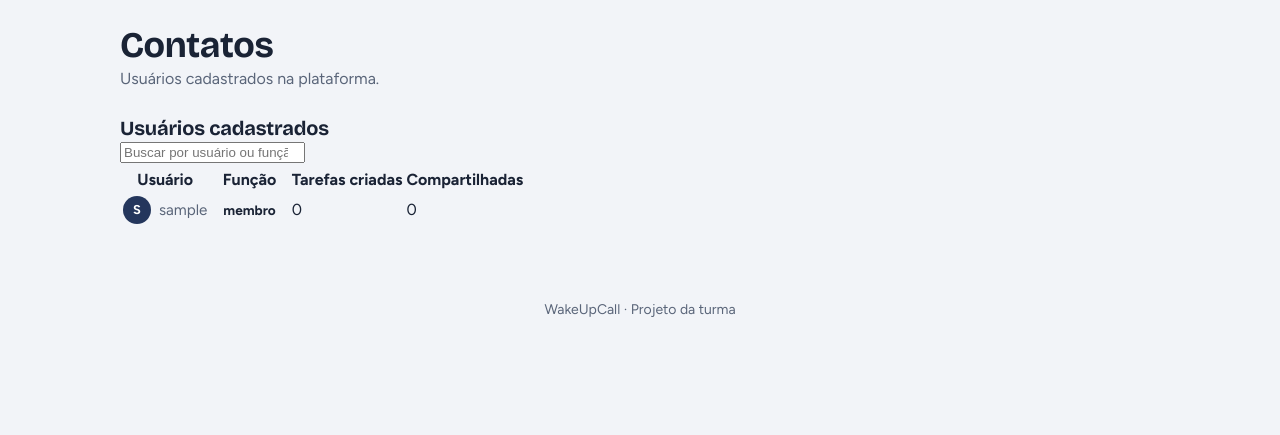
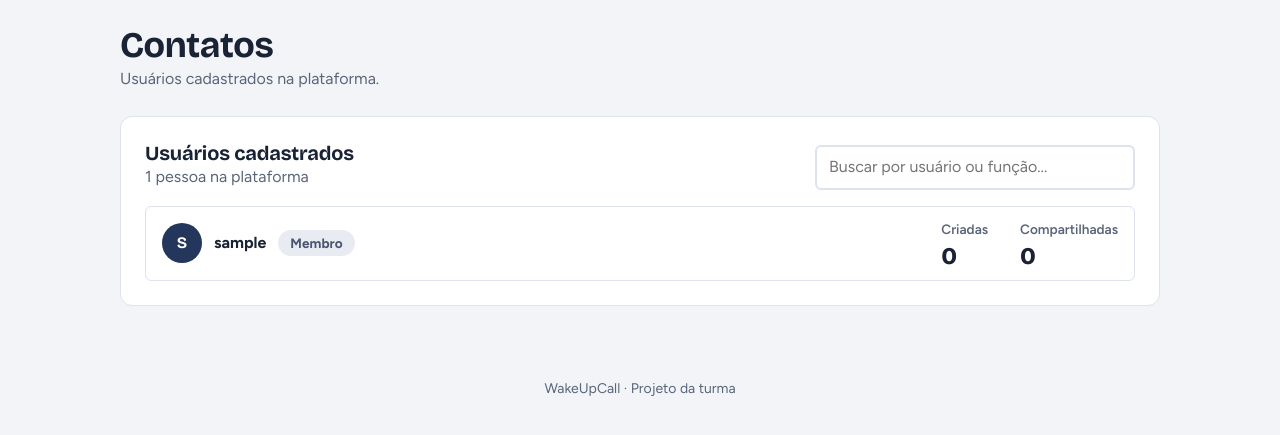
Before and after one commit to mateusalves-sheep/Wakeup-Call-Co_working, a Flask app: page /contatos in a window 1280 px wide. Shown: the part 65-500 px from the top of the page. Run offline with Flask 3, Linux system fonts and the light colour scheme; the visitor is signed in with stand-in values (Sample User, id 1); data comes from the database, SQL or seed files in the repository; data that the repository does not hold is empty.

Commit message:
Melhora a estilização da pagina de contatos

```diff
--- a/static/style.css
+++ b/static/style.css
@@ -398,16 +381,128 @@ a  { color: var(--st-fazendo); }
   font-weight: 600;
 }
 
-/* mensagens flash por categoria (se o backend usar "erro" / "sucesso") */
+/* mensagens flash (base.html): neutra por padrão, colorida por categoria */
+.alerta {
+  margin-bottom: var(--e3);
+  padding: var(--e3) var(--e4);
+  border: 1px solid var(--borda);
+  border-left: 5px solid var(--alvorada);
+  border-radius: var(--raio-p);
+  background: var(--superficie);
+  font-weight: 600;
+}
 .alerta--erro    { border-left-color: var(--st-atrasada);  background: var(--st-atrasada-bg); }
 .alerta--sucesso { border-left-color: var(--st-concluida); background: var(--st-concluida-bg); }
 
-/* formulário dentro do painel de login/registro: sem caixa dupla */
+/* formulário dentro do painel de login/cadastro: sem caixa dupla */
 .auth__painel .formulario { padding: 0; border: 0; max-width: none; }
 
-/* confirmação de exclusão sem JavaScript */
+/* confirmação de exclusão sem JavaScript (tarefa_form.html) */
 .exclusao { margin-top: var(--e4); max-width: 40rem; }
 .exclusao summary { list-style: none; cursor: pointer; }
 .exclusao summary::-webkit-details-marker { display: none; }
 .exclusao[open] summary { margin-bottom: var(--e3); }
 .exclusao p { margin-bottom: var(--e3); }
+
+/* 13. CONTATOS --------------------------------------------- */
+.contatos {
+  display: grid;
+  gap: var(--e4);
+  padding: var(--e4);
+  background: var(--superficie);
+  border: 1px solid var(--borda);
+  border-radius: var(--raio-g);
+}
+
+.contatos__topo {
+  display: flex;
+  flex-wrap: wrap;
+  align-items: flex-end;
+  justify-content: space-between;
+  gap: var(--e3);
+}
+.contatos__topo p { color: var(--texto-suave); }
+.contatos__busca { width: 100%; }
+
+.contatos__lista {
+  display: grid;
+  gap: var(--e2);
+  margin: 0;
+  padding: 0;
+  list-style: none;
+}
+
+/* cada contato: no celular, avatar + nome em cima e números embaixo */
+.contato {
+  display: grid;
+  grid-template-columns: auto 1fr;
+  align-items: center;
+  gap: var(--e3);
+  padding: var(--e3) var(--e4);
+  background: var(--superficie);
+  border: 1px solid var(--borda);
+  border-radius: var(--raio-p);
+}
+.contato:hover { border-color: var(--noite-2); }
+
+.contato__avatar {
+  display: grid;
+  place-items: center;
+  width: 2.5rem;
+  height: 2.5rem;
+  border-radius: 50%;
+  background: var(--noite-2);
+  color: #fff;
+  font-family: var(--fonte-titulo);
+  font-weight: 700;
+}
+
+.contato__info {
+  display: flex;
+  flex-wrap: wrap;
+  align-items: center;
+  gap: var(--e2) var(--e3);
+  min-width: 0;
+}
+.contato__nome {
+  font-weight: 700;
+  overflow-wrap: anywhere;
+}
+.etiqueta--funcao {
+  background: var(--st-afazer-bg);
+  color: var(--st-afazer);
+  text-transform: capitalize;
+}
+
+.contato__numeros {
+  grid-column: 1 / -1;
+  display: flex;
+  gap: var(--e5);
+  margin: 0;
+  padding-top: var(--e3);
+  border-top: 1px solid var(--borda);
+}
+.contato__numeros div { display: grid; gap: var(--e1); }
+.contato__numeros dt { color: var(--texto-suave); font-size: 0.85rem; font-weight: 600; }
+.contato__numeros dd {
+  margin: 0;
+  font-family: var(--fonte-titulo);
+  font-size: 1.5rem;
+  font-weight: 800;
+  line-height: 1;
+}
+
+/* sem isso, o display acima ignora o atributo hidden e a busca não esconde nada */
+.contato[hidden], .vazio[hidden] { display: none; }
+
+@media (min-width: 48rem) {
+  .contatos { padding: var(--e5); }
+  .contatos__busca { width: 20rem; }
+  .contato { grid-template-columns: auto 1fr auto; }
+  .contato__numeros {
+    grid-column: auto;
+    padding-top: 0;
+    border-top: 0;
+    gap: var(--e6);
+  }
+}
--- a/templates/contatos.html
+++ b/templates/contatos.html
@@ -7,6 +7,7 @@
    contatos   : lista de Usuario (.id, .username, .funcao,
                 .tasks_criadas, .tasks_compartilhadas)
    erro_geral : (opcional) mensagem geral
+   Mensagens de flash() são exibidas pelo base.html.
 #}
 
 <div class="pagina__topo">
@@ -17,58 +18,48 @@
 </div>
 
 {% if erro_geral %}
-  <p class="alerta-erro" role="alert">{{ erro_geral }}</p>
+  <p class="alerta alerta--erro" role="alert">{{ erro_geral }}</p>
 {% endif %}
 
-{% with mensagens = get_flashed_messages(with_categories=true) %}
-  {% if mensagens %}
-    {% for categoria, msg in mensagens %}
-      <p class="alerta-{{ 'erro' if categoria == 'erro' else 'sucesso' }}" role="alert">{{ msg }}</p>
-    {% endfor %}
-  {% endif %}
-{% endwith %}
-
-<section class="painel" aria-labelledby="titulo-lista">
-  <div class="painel__topo">
+<section class="contatos" aria-labelledby="titulo-lista">
+  <div class="contatos__topo">
+    <div>
       <h2 id="titulo-lista">Usuários cadastrados</h2>
-    <input
-      class="painel__busca"
-      id="busca-contatos"
-      type="search"
-      placeholder="Buscar por usuário ou função..."
-      aria-label="Buscar contatos">
+      <p>{{ contatos | length }} {{ 'pessoa' if contatos | length == 1 else 'pessoas' }} na plataforma</p>
     </div>
 
     {% if contatos %}
-    <div class="tabela-wrapper">
-      <table class="tabela">
-        <thead>
-          <tr>
-            <th scope="col">Usuário</th>
-            <th scope="col">Função</th>
-            <th scope="col">Tarefas criadas</th>
-            <th scope="col">Compartilhadas</th>
-          </tr>
-        </thead>
-        <tbody id="lista-contatos">
+      <div class="campo contatos__busca">
+        <label class="sr-only" for="busca-contatos">Buscar contatos</label>
+        <input type="search" id="busca-contatos" placeholder="Buscar por usuário ou função..." autocomplete="off">
+      </div>
+    {% endif %}
+  </div>
+
+  {% if contatos %}
+    <ul class="contatos__lista" id="lista-contatos">
       {% for usuario in contatos %}
-            <tr>
-              <td>
-                <span class="responsavel">
-                  <span class="avatar" aria-hidden="true">{{ usuario.username[0] | upper }}</span>
-                  <span class="responsavel__nome">{{ usuario.username }}</span>
-                </span>
-              </td>
-              <td>
+        <li class="contato">
+          <span class="contato__avatar" aria-hidden="true">{{ usuario.username[0] | upper }}</span>
+
+          <div class="contato__info">
+            <span class="contato__nome">{{ usuario.username }}</span>
             <span class="etiqueta etiqueta--funcao">{{ usuario.funcao }}</span>
-              </td>
-              <td>{{ usuario.tasks_criadas | length }}</td>
-              <td>{{ usuario.tasks_compartilhadas | length }}</td>
-            </tr>
+          </div>
+
+          <dl class="contato__numeros">
+            <div>
+              <dt>Criadas</dt>
+              <dd>{{ usuario.tasks_criadas | length }}</dd>
+            </div>
+            <div>
+              <dt>Compartilhadas</dt>
+              <dd>{{ usuario.tasks_compartilhadas | length }}</dd>
+            </div>
+          </dl>
+        </li>
       {% endfor %}
-        </tbody>
-      </table>
-    </div>
+    </ul>
 
     <div class="vazio" id="vazio-busca" hidden>
       <p>Nenhum usuário encontrado para essa busca.</p>
@@ -76,36 +67,30 @@
   {% else %}
     <div class="vazio">
       <p>Nenhum usuário cadastrado ainda.</p>
-      <a class="btn btn--primario" href="{{ url_for('auth.register') }}">Cadastrar primeiro usuário</a>
     </div>
   {% endif %}
 </section>
-{% endblock %}
 
-{% block head_extra %}
 <script>
   (function () {
-    document.addEventListener('DOMContentLoaded', function () {
-      const busca    = document.getElementById('busca-contatos');
-      const vazio    = document.getElementById('vazio-busca');
-      const tabela   = document.querySelector('.tabela-wrapper');
-      if (!busca || !tabela) return;
+    var busca = document.getElementById('busca-contatos');
+    var vazio = document.getElementById('vazio-busca');
+    var lista = document.getElementById('lista-contatos');
+    if (!busca || !lista) return;
 
-      const linhas = Array.from(tabela.querySelectorAll('tbody tr'));
+    var itens = Array.from(lista.children);
 
     busca.addEventListener('input', function () {
-        const termo = busca.value.trim().toLocaleLowerCase('pt-BR');
-        let visiveis = 0;
+      var termo = busca.value.trim().toLocaleLowerCase('pt-BR');
+      var visiveis = 0;
 
-        linhas.forEach(function (linha) {
-          const combina = linha.textContent.toLocaleLowerCase('pt-BR').includes(termo);
-          linha.hidden = !combina;
+      itens.forEach(function (item) {
+        var combina = item.textContent.toLocaleLowerCase('pt-BR').includes(termo);
+        item.hidden = !combina;
         if (combina) visiveis++;
       });
 
-        if (vazio) vazio.hidden = visiveis !== 0;
-        tabela.hidden = visiveis === 0;
-      });
+      vazio.hidden = visiveis !== 0;
     });
   })();
 </script>
```
Also changed, not shown: other parts of static/style.css (+14 -31 lines). Lines whose indentation alone changed are shown as unchanged.
